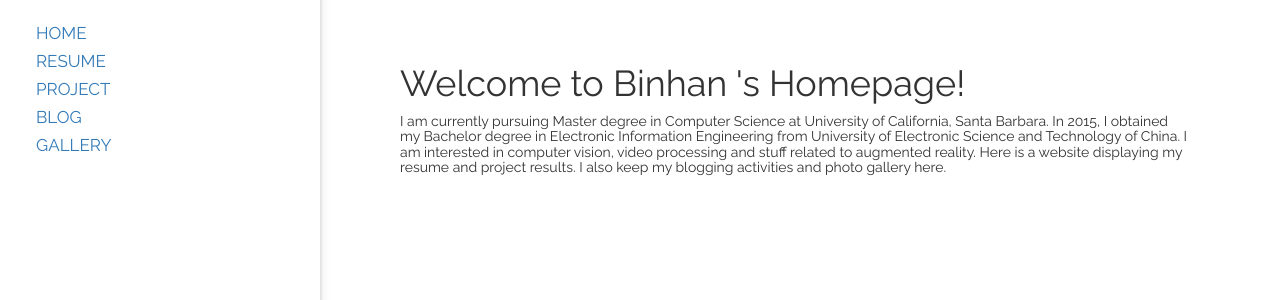
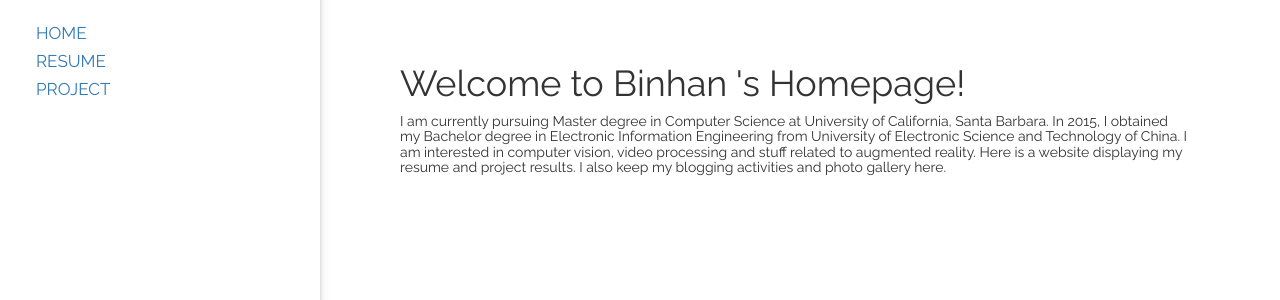
Before and after one commit to binhanxu/binhanxu.github.io, a Jekyll site: the page built from index.html, in a window 1280 px wide. Shown: the part 306-606 px from the top of the page. Built offline with Jekyll 4.4.1, drawn with Linux system fonts in a browser that asks for light colours.

Commit message:
update default.html

```diff
--- a/_layouts/default.html
+++ b/_layouts/default.html
@@ -28,8 +28,6 @@
   <a href="/index.html">HOME</a>
   <a href="/resume/resume.pdf">RESUME</a>
   <a href="/project/index.html">PROJECT</a>
-  <a href="/blog/index.html">BLOG</a>
-  <a href="/gallery/index.html">GALLERY</a>
 </nav>
 
 <div style="margin-left:25%">
```
